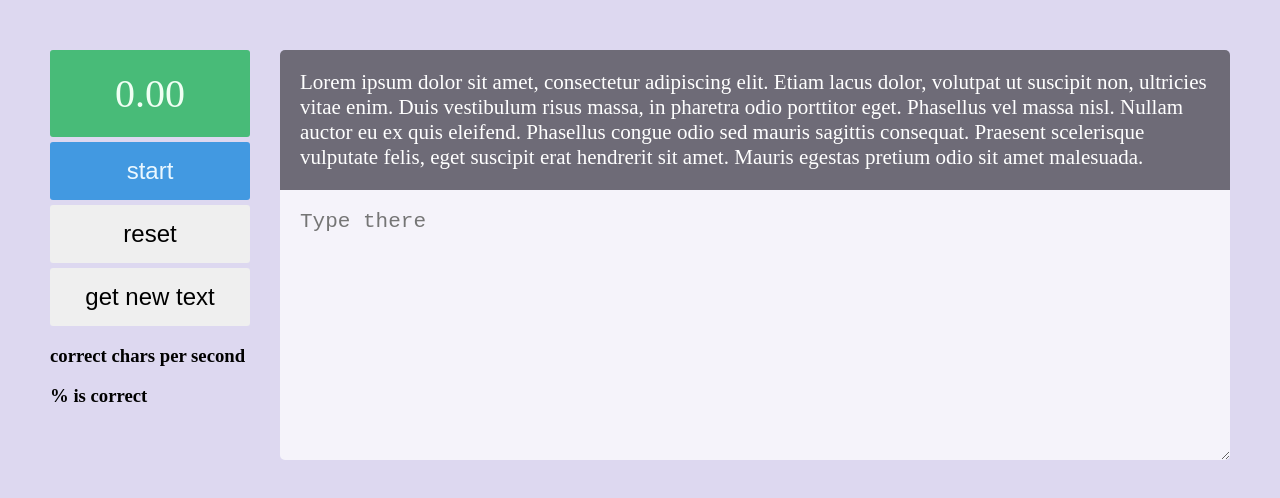
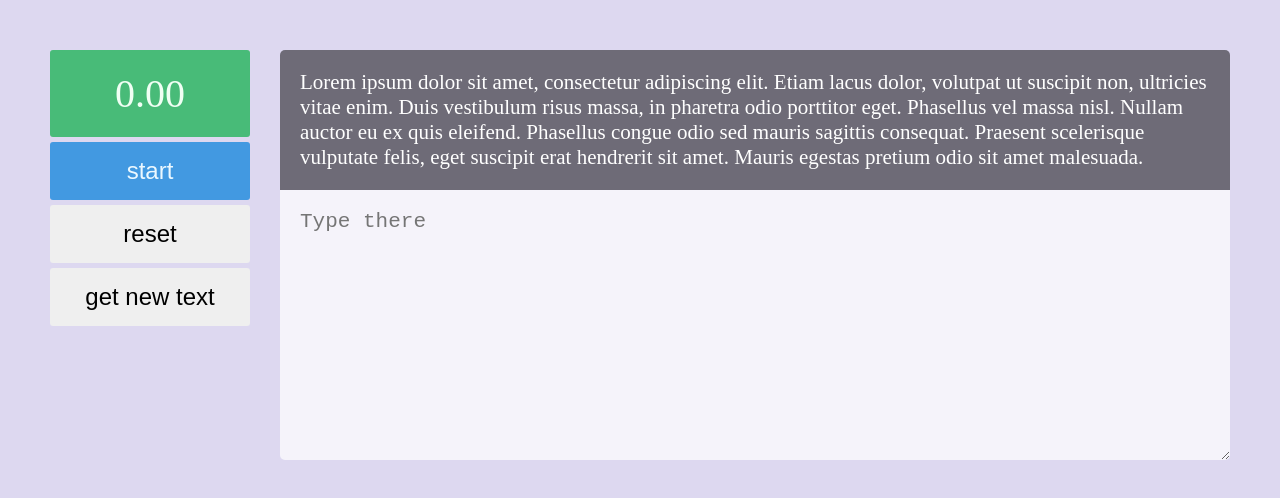
Before and after one commit to kupriianovvv/blindInput, a React (Create React App) app: page / in a window 1280 px wide. Shown: the top 498 px of the page. Built offline with nearby package versions, Linux system fonts and the light colour scheme; the HTML template or start-up script is replaced by a standard one.

Commit message:
fixed bug with double spaces in fetched text.

```diff
--- a/src/App.js
+++ b/src/App.js
@@ -25,11 +25,10 @@ const App = () => {
   )
 
   const getText = async () => {
-    const response = await fetch("https://baconipsum.com/api/?type=meat-and-filler");
+    const response = await fetch("https://baconipsum.com/api/?type=all-meat&sentences=5");
     const json = await response.json();
     setText(json[0]);
     setInputText("");
-    console.log(json[0]);
   }
 
   const startTimer = async () => {
@@ -66,8 +65,8 @@ const App = () => {
         <button className="start" onClick={() => startTimer()}>start</button>
         <button className="reset" onClick={() => resetTimer()}>reset</button>
         <button className="getText" onClick={() => getText()}>get new text</button>
-        <h3>{statistics.charsPerSecond} correct chars per second</h3>
-        <h3>{statistics.percentOfCorrentChars}% is correct</h3>
+        {statistics.charsPerSecond !== undefined && <h3>{statistics.charsPerSecond} correct chars per second</h3>}
+        {statistics.percentOfCorrentChars !== undefined && <h3>{statistics.percentOfCorrentChars}% is correct</h3>}
       </section>
 
       <section className="input">
```
